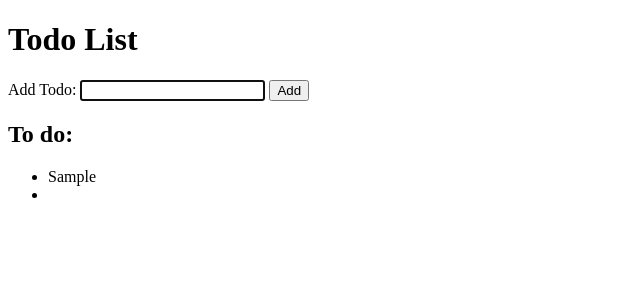
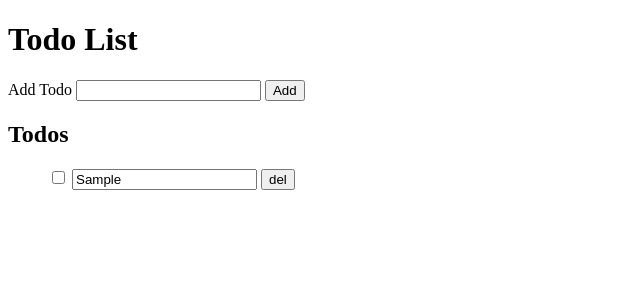
Before and after one commit to awe76/todos, a SvelteKit app: page / in a window 1280 px wide. Both pictures are taken after typing "Sample" into the empty fields and a click on the button "Add". Shown: the top 300 px of the page, without its empty margins (0-640 px from the left). Built offline with nearby package versions, Linux system fonts and the light colour scheme.

Commit message:
basic todo

```diff
--- a/src/components/TodoInput.svelte
+++ b/src/components/TodoInput.svelte
@@ -1,26 +1,25 @@
 <script lang="ts">
-	import todos from '../stores/todo';
-	import type { Todo } from '../stores/todo';
+	import { addTodo } from '../stores/todo';
 
 	let todoTitle = '';
 	let todoInput: HTMLInputElement;
 
-	const addTodo = () => {
-		const todo: Todo = {
-			title: todoTitle,
-			done: false
-		};
-
-		todos.update((current) => [...current, todo]);
-		todoInput.focus();
-		todoTitle = '';
+	const addItem = () => {
+		if (todoTitle) {
+			addTodo({
+				title: todoTitle,
+				done: false
+			});
+			todoInput.focus();
+			todoTitle = '';
+	    }
 	};
 </script>
 
 <div>
 	<label>
-		Add Todo:
-		<input bind:this={todoInput} bind:value={todoTitle} on:change={addTodo} />
+		Add Todo
+		<input bind:this={todoInput} bind:value={todoTitle} on:change={addItem} />
 	</label>
-	<button on:click={addTodo}>Add</button>
+	<button on:click={addItem}>Add</button>
 </div>
--- a/src/components/TodoList.svelte
+++ b/src/components/TodoList.svelte
@@ -1,12 +1,24 @@
 <script lang="ts">
-	import todos from '../stores/todo';
+	import todos, {deleteTodo} from '../stores/todo';
 </script>
 
 <div>
-	<h2>To do:</h2>
+	<h2>Todos</h2>
 	<ul>
-		{#each $todos as { title }}
-			<li>{title}</li>
+		{#each $todos as { title, key, done } (key)}
+			<li>
+                <label>
+                    <input type="checkbox" bind:checked={done}/>
+                    <input type="text" bind:value={title}/>
+                </label>
+                <button on:click={() => deleteTodo(key)}>del</button>
+            </li>
 		{/each}
 	</ul>
 </div>
+
+<style>
+    li {
+        list-style-type: none;
+    }
+</style>
--- a/src/stores/todo.ts
+++ b/src/stores/todo.ts
@@ -1,9 +1,24 @@
 import { writable } from 'svelte/store';
 
+let key = 1;
+const todos = writable<Todo[]>([]);
+
 export type Todo = {
+	key?: number;
 	title: string;
 	done: boolean;
 };
 
-const todos = writable<Todo[]>([]);
+export const addTodo = (todo: Todo) => {
+	key += 1;
+	todo.key = key;
+	todos.update((current) => [...current, todo]);
+};
+
+export const deleteTodo = (key?: number) => {
+	if (key) {
+		todos.update((current) => current.filter((item) => item.key != key));
+	}
+}
+
 export default todos;
```
